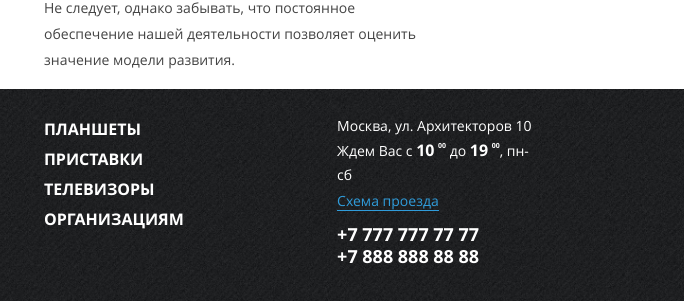
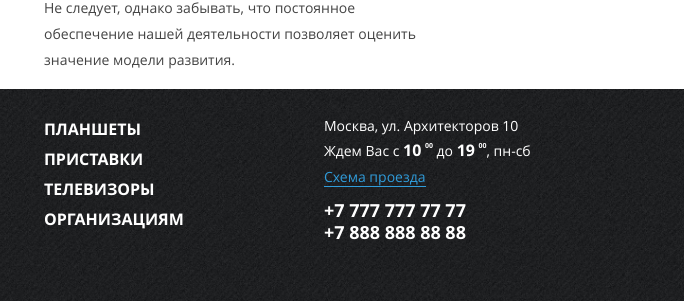
Before and after one commit to postolenko/remontish, a plain HTML site: page index.html in a window 1280 px wide. Shown: the part 1943-2244 px from the top of the page, 596-1280 px from the left. Drawn offline with Linux system fonts and the light colour scheme.

Commit message:
Remont Ish

```diff
--- a/style.css
+++ b/style.css
@@ -1811,6 +1811,7 @@ select::-ms-expand {
 
 .footer-col-right {
     float: right;
+    min-width: 66%;
 }
 
 .footer-right-col-row .adress {
```
